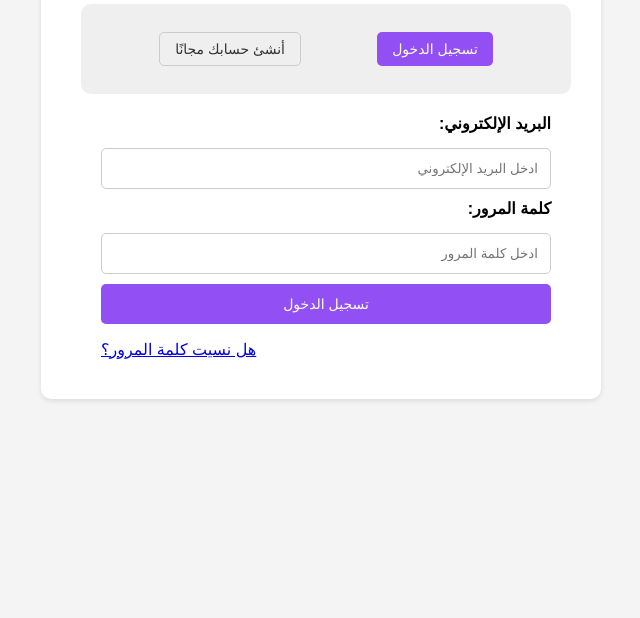
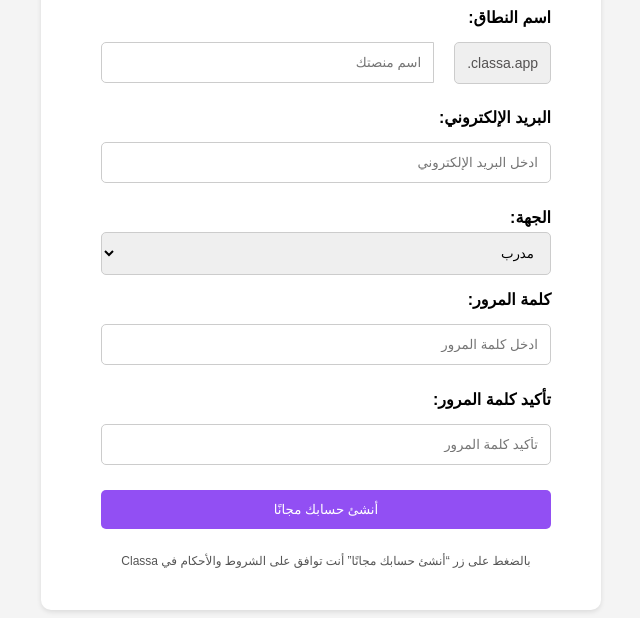
Before and after one commit to soufhm/login, a plain HTML site: page index.html in a window 1280 px wide. Shown: the part 304-922 px from the top of the page, without its empty margins (319-959 px from the left). Before the commit the page ends 816 px from the top, so only its background shows below. Drawn offline with Linux system fonts and the light colour scheme.

Commit message:
Update index.html

```diff
--- a/index.html
+++ b/index.html
@@ -3,7 +3,7 @@
 <head>
     <meta charset="UTF-8">
     <meta name="viewport" content="width=device-width, initial-scale=1.0">
-    <title>تسجيل الدخول</title>
+    <title>إنشاء حساب</title>
     <style>
         body {
             font-family: sans-serif;
@@ -62,20 +62,18 @@
             align-items: center;
             justify-content: center;
             margin-bottom: 20px;
-
         }
 
         .buttons-container {
             display: flex;
-            justify-content: space-around;
+            justify-content: space-between;
             width: 100%;
-            padding-right: 20px;
-            padding-left: 20px;
+            padding-right: 50px;
+            padding-left: 50px;
         }
 
         button {
-            padding: 8px 15px;
-            font-size: 14px;
+            padding: 10px 20px;
             border: none;
             border-radius: 5px;
             background-color: #924FF3;
@@ -89,12 +87,12 @@
             border: 1px solid #ccc;
         }
 
-
         form {
             width: 100%;
             text-align: right;
         }
 
+        input[type="text"],
         input[type="email"],
         input[type="password"] {
             width: 90%;
@@ -112,11 +110,14 @@
             text-align: left;
             margin-bottom: 10px;
         }
-        button[type="submit"]{
+
+        button[type="submit"] {
             width: 90%;
             padding: 12px;
             margin-right: 20px;
+            margin-bottom: 15px;
         }
+
         p {
             width: 90%;
             margin-right: 20px;
@@ -127,6 +128,13 @@
             margin-bottom: 5px;
             margin-right: 20px;
             font-weight: bold;
+        }
+
+        .info-text {
+            color: #918E8E;
+            text-align: right;
+            margin-bottom: 10px;
+            margin-right: 20px;
         }
 
         input::-webkit-input-placeholder {
@@ -142,21 +150,87 @@
             text-align: right;
         }
 
-        @media (max-width: 768px) {
-            .container {
-                width: 90%;
+        h2 {
+            text-align: center;
+            margin-bottom: 10px;
         }
 
-            .buttons-container {
-                flex-direction: column;
-                align-items: center;
+        .easy-message {
+            text-align: center;
+            margin-bottom: 20px;
+            font-size: 14px;
+            color: #555;
         }
 
-            #login-btn,
-            #create-account-btn {
-                width: 80%;
+        .domain-input {
+            display: flex;
+            align-items: center;
             margin-bottom: 10px;
+            position: relative;
+            margin-left: 30px;
+
         }
+
+        .domain-input input {
+            flex-grow: 1;
+            margin-right: 5px;
+        }
+
+        .domain-input .domain-part {
+            font-size: 14px;
+            color: #545252;
+            padding: 12px;
+            border: 1px solid #ccc;
+            border-radius: 5px;
+            background-color: #EFEFEF;
+            text-align: center;
+        }
+        .domain-part {
+            height: 16px;
+            margin-right: 20px;
+
+        }
+        #domain {
+            width: 20%;
+            border-radius: 5px 0px 0px 5px; /* top-right, bottom-right, bottom-left, top-left */
+          }
+
+        .domain-input .domain-part {
+            margin-left: auto; /* لتحديد الهامش الأيسر تلقائياً */
+        }
+
+        .form-group {
+            margin-bottom: 15px;
+        }
+
+        .form-group label {
+            display: block;
+            margin-bottom: 5px;
+            margin-right: 20px;
+            font-weight: bold;
+        }
+
+        .form-group input {
+            width: 90%;
+            padding: 12px;
+            margin-right: 20px;
+            border: 1px solid #ccc;
+            border-radius: 5px;
+        }
+
+        .form-group select {
+            width: 90%;
+            padding: 12px;
+            margin-right: 20px;
+            border: 1px solid #ccc;
+            border-radius: 5px;
+        }
+
+        .agreement-text {
+            text-align: center;
+            font-size: 12px;
+            color: #555;
+            margin-top: 10px;
         }
     </style>
 </head>
@@ -171,20 +245,49 @@
 
         <section>
             <div class="buttons-container">
-                <button id="login-btn">تسجيل الدخول</button>
+                <button id="login-btn" onclick="window.location.href='login.html'">تسجيل الدخول</button>
                 <button id="create-account-btn">أنشئ حسابك مجانًا</button>
             </div>
         </section>
 
         <form>
+            <div class="form-group">
+                <label for="domain">اسم النطاق:</label>
+                <div class="domain-input">
+                    <span class="domain-part">classa.app.</span>
+                    <input type="text" id="domain" placeholder="اسم منصتك" required>
+                </div>
+            </div>
+
+            <div class="form-group">
                 <label for="email">البريد الإلكتروني:</label>
                 <input type="email" id="email" placeholder=" ادخل البريد الإلكتروني" required>
+            </div>
 
+            <div class="form-group">
+                <label for="sector">الجهة:</label>
+                <select id="sector" required>
+                    <option value="trainer">مدرب</option>
+                    <option value="school">مدرسة</option>
+                    <option value="company">شركة</option>
+                </select>
+            </div>
+
+
+            <div class="form-group">
                 <label for="password">كلمة المرور:</label>
                 <input type="password" id="password" placeholder=" ادخل كلمة المرور" required>
+            </div>
 
-            <button type="submit">تسجيل الدخول</button>
-            <p class="forgot-password"><a href="#">هل نسيت كلمة المرور؟</a></p>
+            <div class="form-group">
+                <label for="confirm-password">تأكيد كلمة المرور:</label>
+                <input type="password" id="confirm-password" placeholder=" تأكيد كلمة المرور" required>
+            </div>
+
+
+            <button type="submit">أنشئ حسابك مجانًا</button>
+
+            <p class="agreement-text">بالضغط على زر “أنشئ حسابك مجانًا” أنت توافق على الشروط والأحكام في Classa</p>
         </form>
     </div>
 
```
Lines whose indentation alone changed are shown as unchanged.
